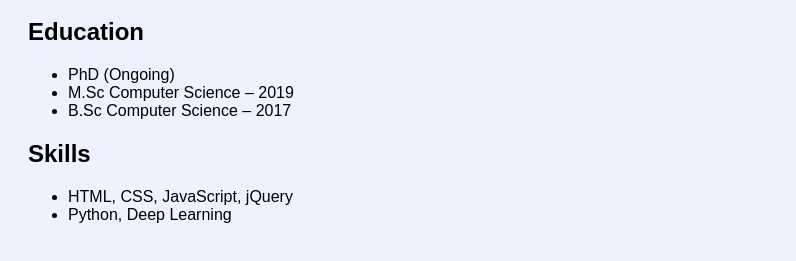
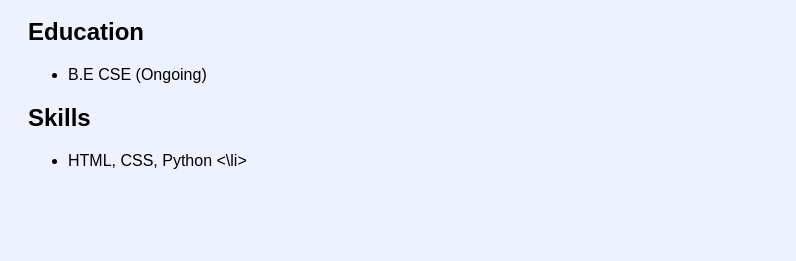
Before and after one commit to manya11062005/mywebsite, a plain HTML site: page MyWebsite (1)/resume.html in a window 1280 px wide. Shown: the part 131-392 px from the top of the page, without its empty margins (0-796 px from the left). Drawn offline with Linux system fonts and the light colour scheme.

Commit message:
Modify education and skills in resume.html
Updated education and skills sections in resume.

```diff
--- a/MyWebsite (1)/resume.html
+++ b/MyWebsite (1)/resume.html
@@ -14,14 +14,12 @@
 <section class="content">
     <h2>Education</h2>
     <ul>
-        <li>PhD (Ongoing)</li>
-        <li>M.Sc Computer Science – 2019</li>
-        <li>B.Sc Computer Science – 2017</li>
+        <li>B.E CSE (Ongoing)</li>
+
     </ul>
     <h2>Skills</h2>
     <ul>
-        <li>HTML, CSS, JavaScript, jQuery</li>
-        <li>Python, Deep Learning</li>
+        <li>HTML, CSS, Python <\li>
     </ul>
 </section>
 </body>
```
